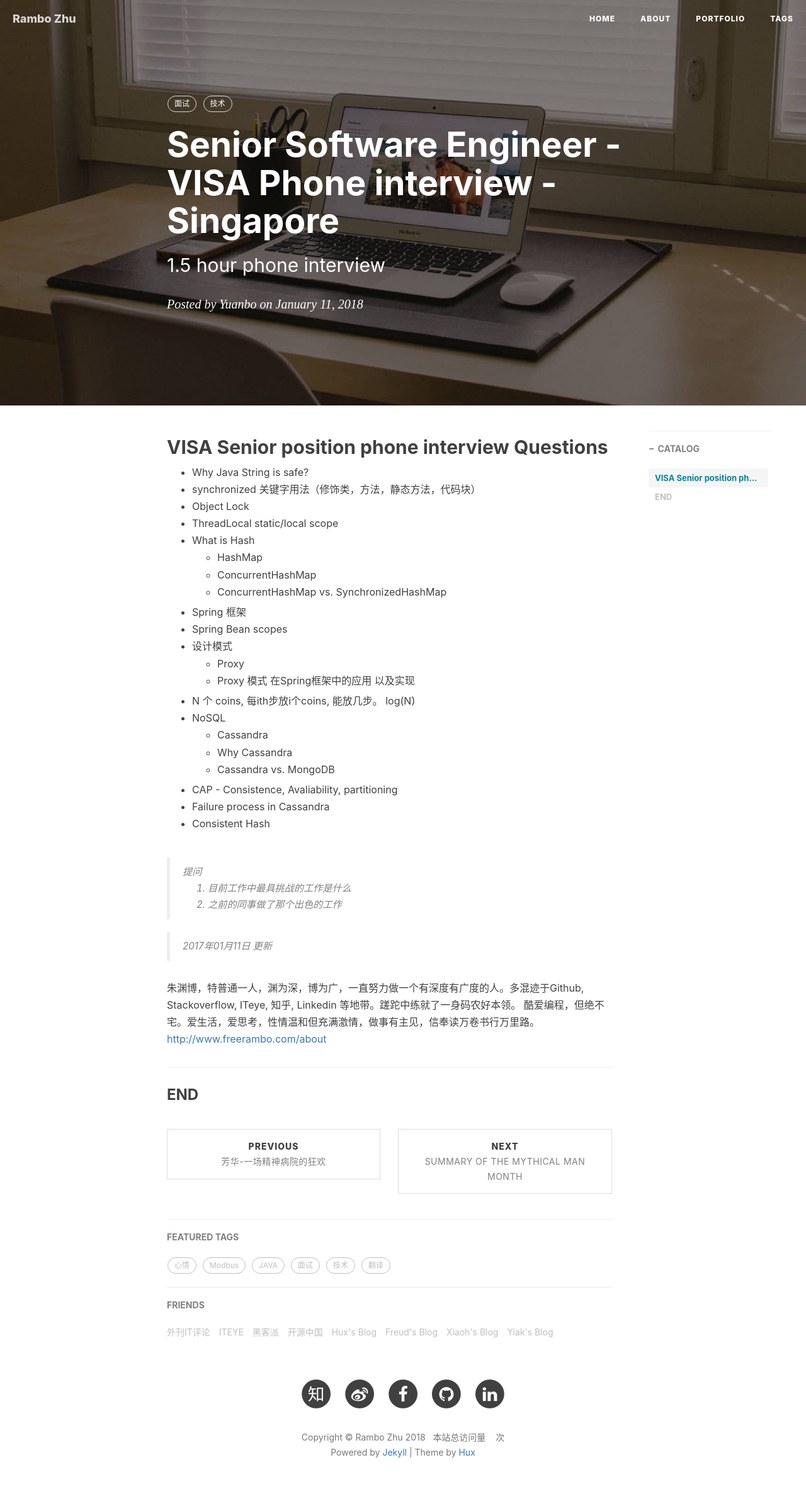
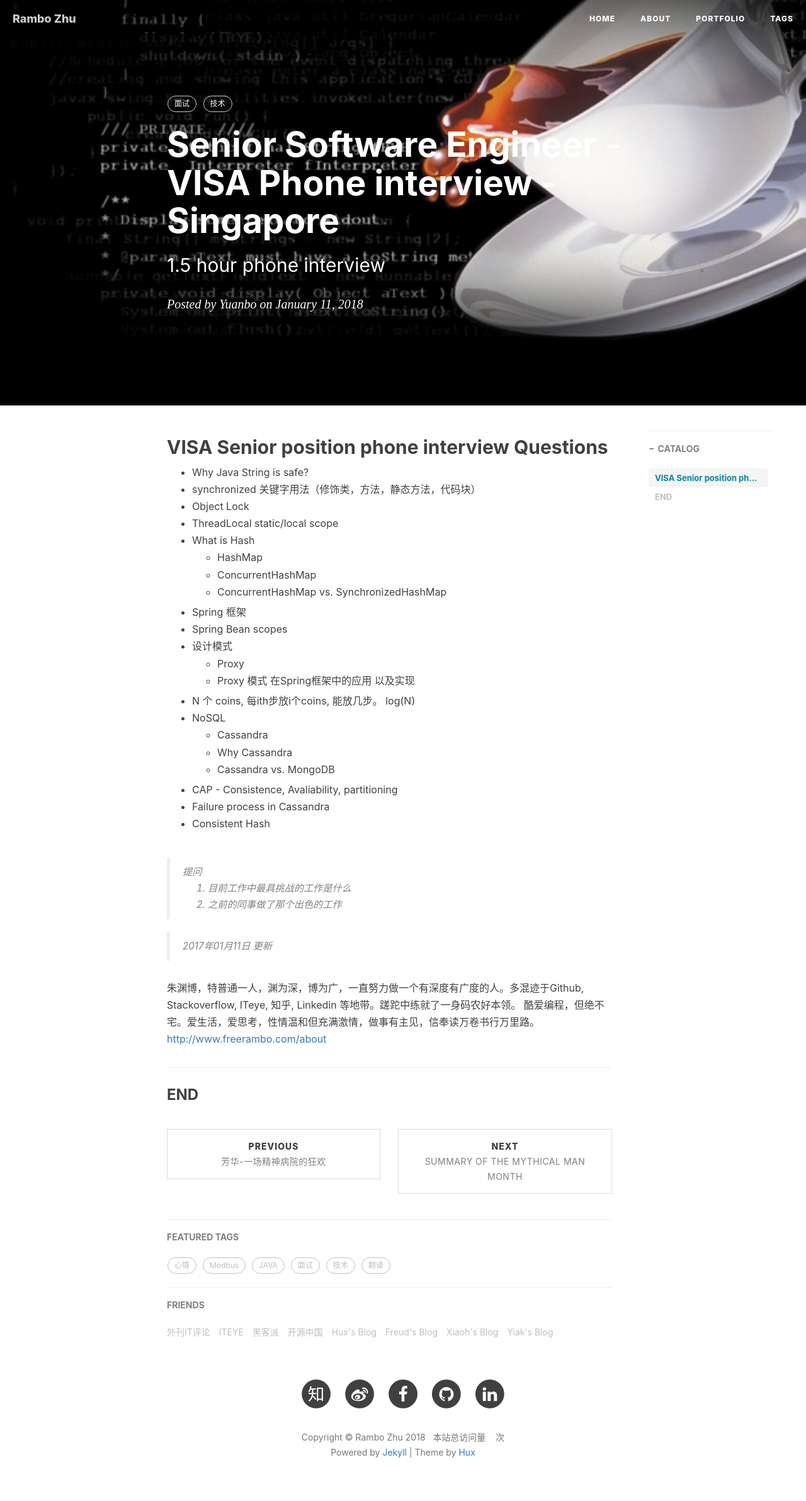
Before and after one commit to freerambo/freerambo.github.io, a Jekyll site: the page built from _posts/2018-01-11-VISA-Interview-on-call.markdown, in a window 1280 px wide. Shown: the whole page at 63% size. Built offline with Jekyll 4.4.1, drawn with Linux system fonts in a browser that asks for light colours; nearby versions of some CDN libraries; comment, search, counter and statistics services are not loaded.

Commit message:
update bg cover

```diff
--- a/_posts/2018-01-11-VISA-Interview-on-call.markdown
+++ b/_posts/2018-01-11-VISA-Interview-on-call.markdown
@@ -4,7 +4,7 @@
 subtitle:   "1.5 hour phone interview"
 date:       2018-01-11 11:21:00
 author:     "Yuanbo"
-header-img: "img/home-bg-o.jpg"
+header-img: "img/java-coder.jpg"
 catalog:    true
 
 tags:
```
Also changed, not shown: img/java-coder.jpg (added).
